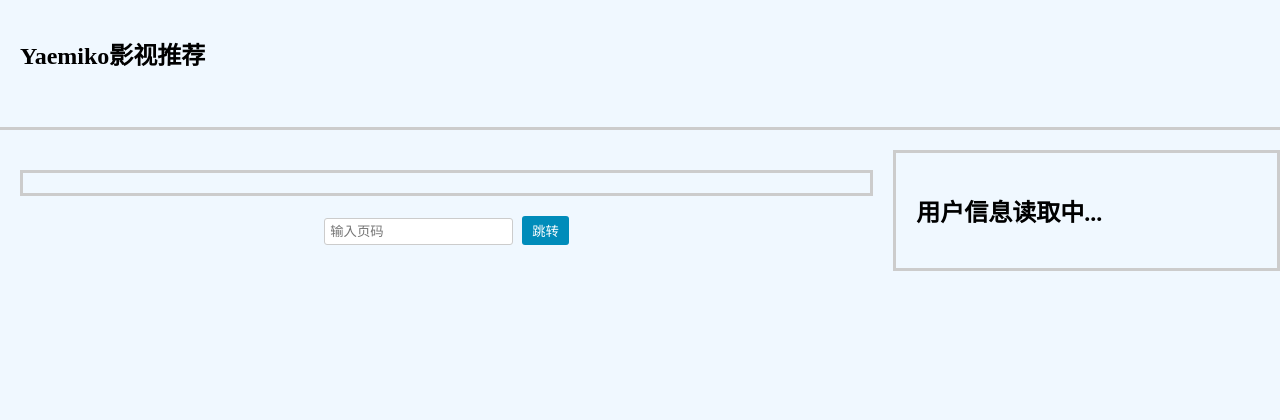
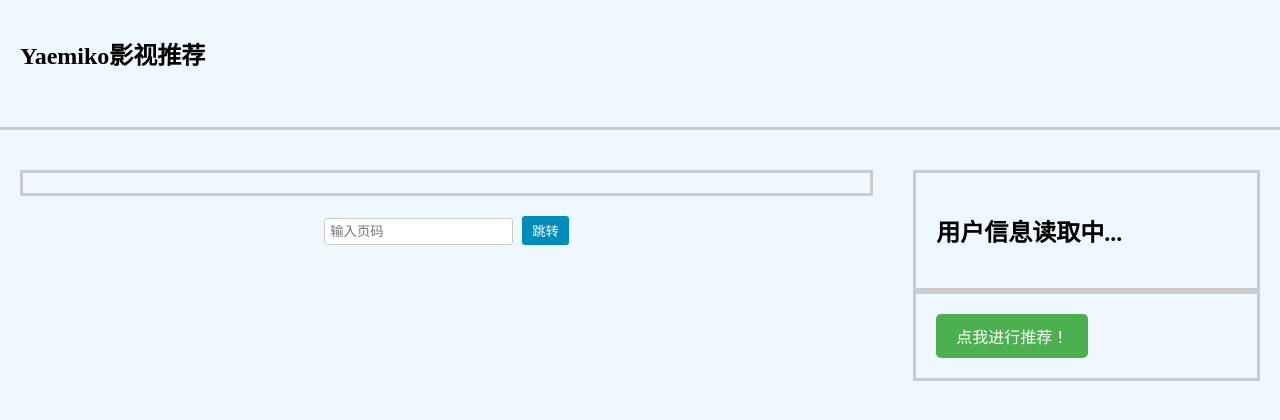
Before and after one commit to Yaemikoreal/Movie-Rom, a Django app: template moviereal/templates/index.html in a window 1280 px wide. Shown: the top 420 px of the page. Run offline with Django 5.2, Linux system fonts and the light colour scheme; the template is opened without the code that fills it, so the values that code supplies are empty.

Commit message:
【任务】添加index页面逻辑，现在，添加了推荐按钮

```diff
--- a/moviereal/templates/index.html
+++ b/moviereal/templates/index.html
@@ -9,9 +9,6 @@
             margin: 0;
             padding: 0;
             position: relative; /* 设置为相对定位的参考点 */
-        }
-        .container {
-            display: flex;
         }
         .sidebar {
             width: 33.33%;
@@ -29,10 +26,23 @@
             padding: 20px;
             text-align: right; /* 文本右对齐 */
         }
-        /* 用户信息容器 */
+
         .right-container {
             flex-grow: 1; /* 让右容器自动扩展填充剩余空间 */
-            {#width: 33.33%; /* 右容器宽度为33.33% */#}
+            background-color: #f0f8ff;
+            padding: 20px;
+            box-sizing: border-box;
+            flex-direction: column; /* 垂直方向排列子元素 */
+        }
+        /* 用户信息容器 */
+        .user-container{
+            border: 3px solid #ccc; /* 边框 */
+            background-color: #f0f8ff;
+            padding: 20px;
+            box-sizing: border-box;
+        }
+        /* 推荐按钮容器 */
+        .tui-container {
             border: 3px solid #ccc; /* 边框 */
             background-color: #f0f8ff;
             padding: 20px;
@@ -121,6 +131,20 @@
         .page-btn:hover {
             background-color: #45a049; /* 鼠标悬停时深绿色背景 */
         }
+        .tui-container button {
+            padding: 10px 20px; /* 按钮内边距 */
+            font-size: 16px; /* 字体大小 */
+            background-color: #4CAF50; /* 背景色 */
+            color: white; /* 文字颜色 */
+            border: none; /* 去除边框 */
+            border-radius: 5px; /* 圆角 */
+            cursor: pointer; /* 鼠标样式为手型 */
+        }
+
+        /* 鼠标悬停时的样式 */
+        .tui-container button:hover {
+            background-color: #45a049;
+        }
 
         /* 页数跳转器样式 */
         #page-jumper {
@@ -203,13 +227,20 @@
             </div>
         </div>
         <div class="right-container" id="right-container">
-                <h2>用户信息读取中...</h2>
-            </div>
+                <div class="user-container" id="user-container">
+                    <h2>用户信息读取中...</h2>
+                </div>
+                <div class="tui-container" id="tui-container">
+                    <button onclick="redirectToPage()">点我进行推荐！</button>
+                </div>
+        </div>
     </div>
 
-
-{#    <div class="clearfix"></div>#}
     <script>
+        // 推荐按钮跳转
+        function redirectToPage() {
+        window.location.href = "/moviereal/index";
+    }
     document.addEventListener('DOMContentLoaded', function() {
         // 获取标题元素
         var titleElement = document.getElementById('main-title');
@@ -272,7 +303,7 @@
                 if (xhr.readyState === 4 && xhr.status === 200) {
                     var responseData = JSON.parse(xhr.responseText);
                     // 将用户信息展示到页面
-                    var userLogMsgDiv = document.getElementById('right-container');
+                    var userLogMsgDiv = document.getElementById('user-container');
                     userLogMsgDiv.innerHTML = '<h2>用户信息'+'</h2>'+
                                               '<p>用户id：' + responseData.id + '</p>'+
                                               '<p>用户昵称：'+ responseData.nickname + '</p>'+
@@ -308,45 +339,6 @@
             })(i); // 传入当前页数作为参数
         }
 
-        {#// 上一页下一页按钮逻辑#}
-        {#// 创建上一页按钮#}
-        {#var prevBtn = document.createElement('button');#}
-        {#prevBtn.textContent = '上一页';#}
-        {#prevBtn.classList.add('page-btn');#}
-        {#prevBtn.dataset.page = 'prev';#}
-        {#paginationContainer.insertBefore(prevBtn, paginationContainer.firstChild);#}
-        {##}
-        {#// 创建下一页按钮#}
-        {#var nextBtn = document.createElement('button');#}
-        {#nextBtn.textContent = '下一页';#}
-        {#nextBtn.classList.add('page-btn');#}
-        {#nextBtn.dataset.page = 'next';#}
-        {#paginationContainer.appendChild(nextBtn);#}
-        {##}
-        {#// 添加点击事件监听器#}
-        {#paginationContainer.addEventListener('click', function(event) {#}
-        {#    var target = event.target;#}
-        {#    if (target.tagName === 'BUTTON') {#}
-        {#        var currentPage = parseInt(document.querySelector('.current-page').textContent);#}
-        {#        var targetPage = target.dataset.page;#}
-        {##}
-        {#        if (targetPage === 'prev') {#}
-        {#            if (currentPage > 1) {#}
-        {#                showMoviesByPage(currentPage - 1);#}
-        {#                document.querySelector('.current-page').textContent = currentPage - 1;#}
-        {#            }#}
-        {#        } else if (targetPage === 'next') {#}
-        {#            if (currentPage < pageCount) {#}
-        {#                showMoviesByPage(currentPage + 1);#}
-        {#                document.querySelector('.current-page').textContent = currentPage + 1;#}
-        {#            }#}
-        {#        } else {#}
-        {#            var pageNum = parseInt(targetPage);#}
-        {#            showMoviesByPage(pageNum);#}
-        {#            document.querySelector('.current-page').textContent = pageNum;#}
-        {#        }#}
-        {#    }#}
-        {#});#}
         // 默认显示第一页的电影
         showMoviesByPage(1);
 
```
